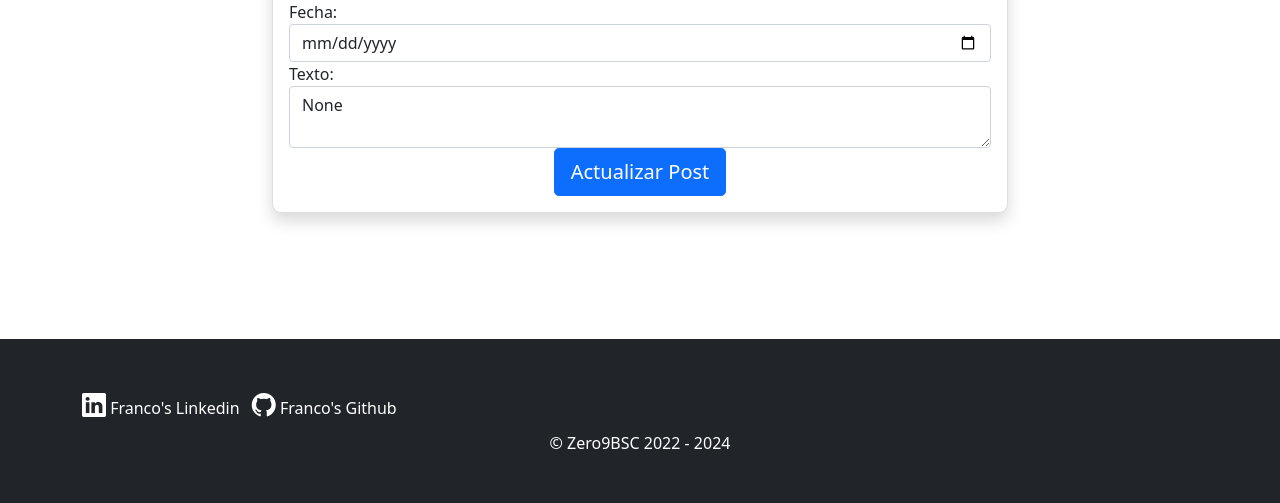
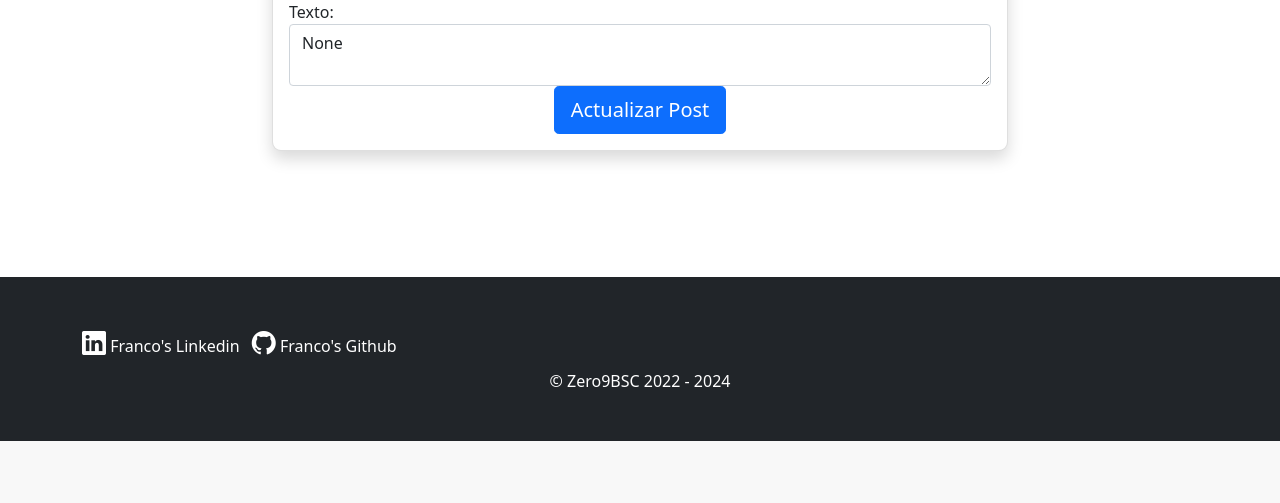
Before and after one commit to Zero9BSC/proyecto_final_django, a Django app: template my_blog/Home/templates/actualizar_post.html in a window 1280 px wide. Shown: the part 360-863 px from the top of the page. After the commit the page ends 801 px from the top, so only its background shows below. Run offline with Django 4.2, Linux system fonts and the light colour scheme; the template is opened without the code that fills it: values that come from a table or form of the project are taken from there, others are empty; some libraries are stand-ins or nearby versions.

Commit message:
Fix actualizar_post.html

```diff
--- a/my_blog/Home/templates/Home/post_list.html
+++ b/my_blog/Home/templates/Home/post_list.html
@@ -30,7 +30,7 @@
                         {% if post.autor.usuario == request.user %}
                             <div class="mt-3 text-center">
                                 <a href="{% url 'Delete' post.id %}" class="btn btn-danger mr-2" style="color:white; text-decoration:none;">Eliminar</a>
-                                <a href="{% url 'Update' post.id %}" class="btn btn-primary" style="color:white; text-decoration:none;">Actualizar</a>
+                                <a href="{% url 'Actualizar Posteos' post.id %}" class="btn btn-primary" style="color:white; text-decoration:none;">Actualizar</a>
                             </div>
                         {% endif %}
                     </div>
--- a/my_blog/Home/templates/actualizar_post.html
+++ b/my_blog/Home/templates/actualizar_post.html
@@ -35,10 +35,10 @@
                                 {% endfor %}
                             </select>
                         </div>
-                        <div class="form-group">
+                        {% comment %} <div class="form-group">
                             <label for="id_fecha">Fecha:</label>
                             <input type="date" class="form-control" id="id_fecha" name="fecha" value="{{ formulario.fecha.value|date:'Y-m-d' }}">
-                        </div>
+                        </div> {% endcomment %}
                         <div class="form-group">
                             <label for="id_texto">Texto:</label>
                             <textarea class="form-control" id="id_texto" name="texto">{{ formulario.texto.value }}</textarea>
```
